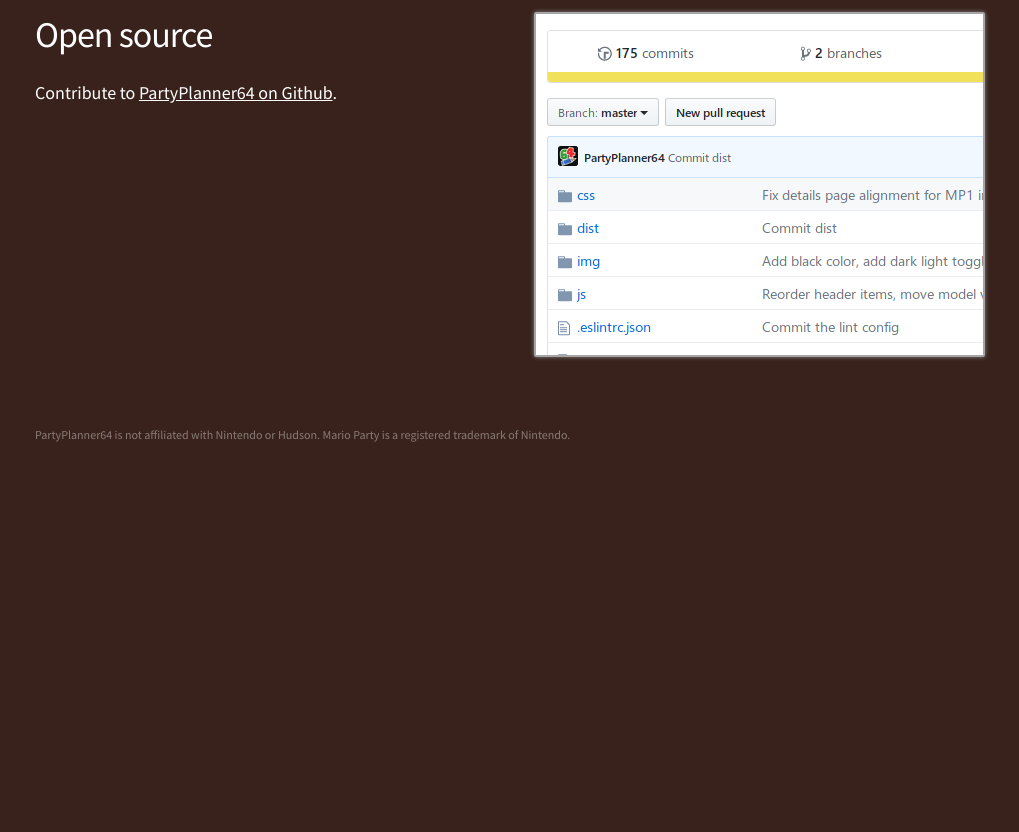
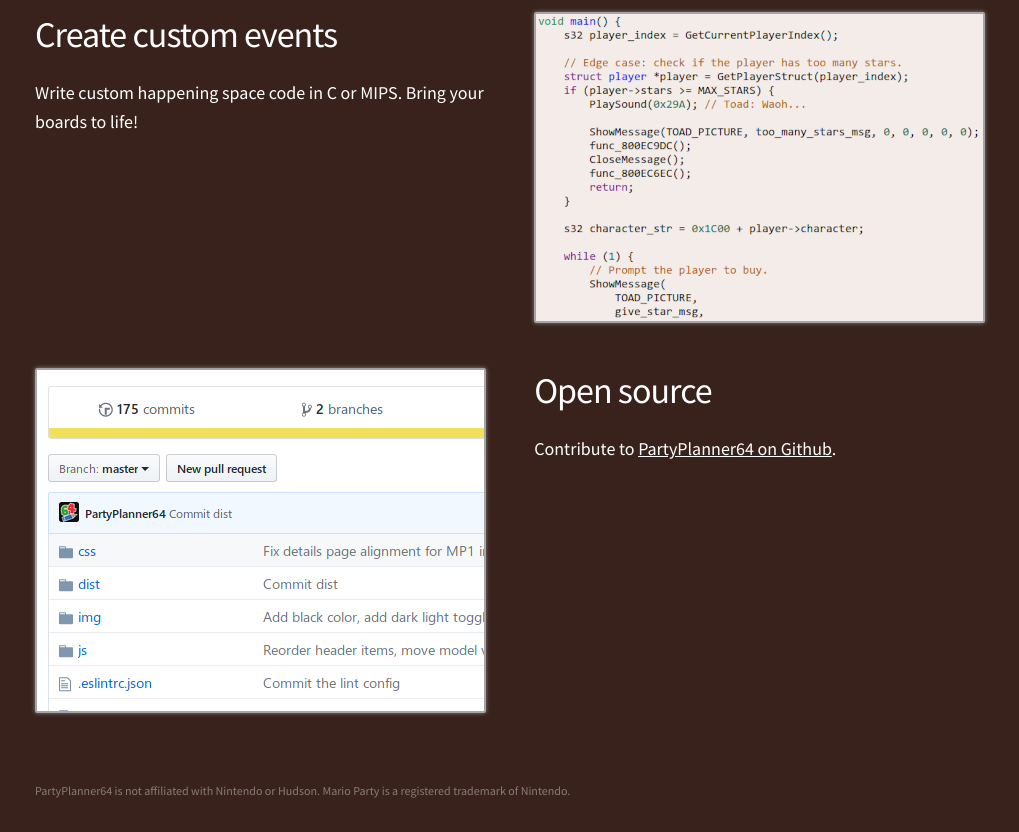
Before and after one commit to PartyPlanner64/PartyPlanner64.github.io, a plain HTML site: page index.html in a window 1280 px wide. Shown: the part 1925-2757 px from the top of the page, without its empty margins (125-1144 px from the left). Before the commit the page ends 2401 px from the top, so only its background shows below. Drawn offline with Linux system fonts and the light colour scheme.

Commit message:
Add custom event section

```diff
--- a/index.html
+++ b/index.html
@@ -110,15 +110,28 @@
       </div>
       <div class="row text-row">
         <div class="one-half column">
+          <h3>Create custom events</h3>
+          <span class="bigger-details">
+            Write custom happening space code in C or MIPS. Bring your boards to life!
+          </span>
+        </div>
+        <div class="one-half column">
+            <a href="https://github.com/PartyPlanner64/PartyPlanner64" target="_blank">
+            <img alt="PartyPlanner64 custom event code screenshot" src="img/codescreenshot.png" class="screenshot-wrapper" />
+          </a>
+        </div>
+      </div>
+      <div class="row text-row">
+        <div class="one-half column">
+          <a href="https://github.com/PartyPlanner64/PartyPlanner64" target="_blank">
+            <img alt="PartyPlanner64 github screenshot" src="img/githubscreenshot.png" class="screenshot-wrapper" />
+          </a>
+        </div>
+        <div class="one-half column">
           <h3>Open source</h3>
           <span class="bigger-details">
             Contribute to <a href="https://github.com/PartyPlanner64/PartyPlanner64" target="_blank">PartyPlanner64 on Github</a>.
           </span>
-        </div>
-        <div class="one-half column">
-            <a href="https://github.com/PartyPlanner64/PartyPlanner64" target="_blank">
-            <img alt="PartyPlanner64 github screenshot" src="img/githubscreenshot.png" class="screenshot-wrapper" />
-          </a>
         </div>
       </div>
       <footer class="row disclaim-row">
```
Also changed, not shown: img/codescreenshot.png (added).
